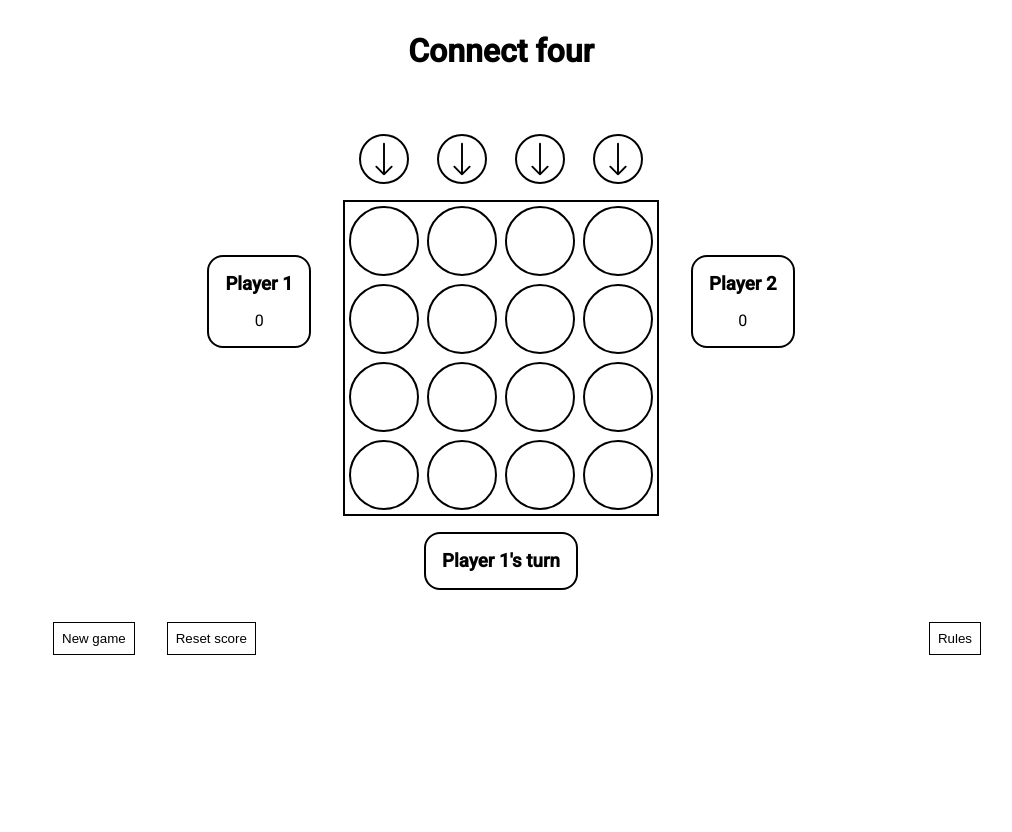
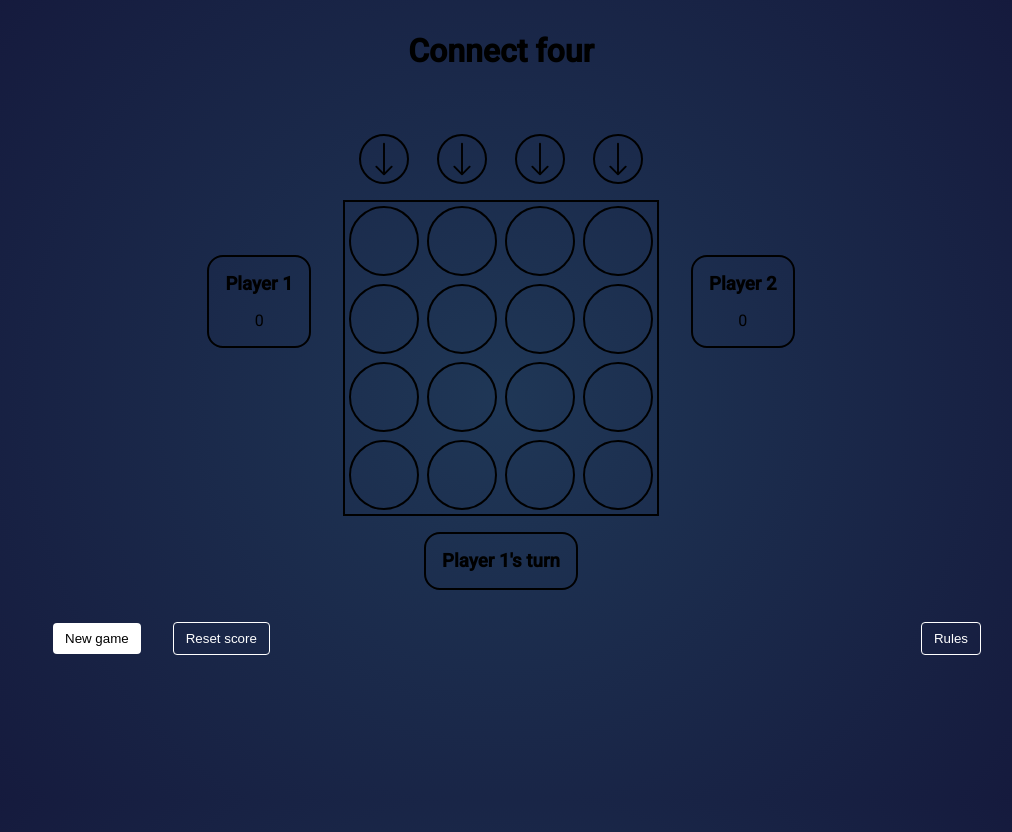
Before and after one commit to felicialyden/connect-four, an Angular app: page / in a window 1280 px wide. Shown: the whole page, without its empty margins (139-1151 px from the left). Built offline with nearby package versions, Linux system fonts and the light colour scheme.

Commit message:
style buttons

```diff
--- a/src/app/app.component.css
+++ b/src/app/app.component.css
@@ -26,9 +26,29 @@
 }
 
 .btn {
-    padding: 0.5rem;
+    padding: 0.5rem 0.75rem;
     margin-left: 2rem;
-    background-color: white;
-    border: 1px solid black;
+    border-radius: 0.25rem;
     cursor: pointer;
 }
+
+.btn-primary  {
+    background-color: white;
+    border: none;
+}
+
+.btn-primary:hover {
+    color: hsl(214, 51%, 49%);
+}
+
+.btn-secondary {
+    background-color: transparent;
+    color: white;
+    border: 1px solid white;
+}
+
+.btn-secondary:hover {
+    background-color: white;
+    color: black;
+    border: 1px solid white;
+}
--- a/src/app/app.component.html
+++ b/src/app/app.component.html
@@ -11,9 +11,9 @@
   </div>
   <div class="btn-wrapper">
     <div class="game-actions-wrapper">
-    <button class="btn" (click)="onGameAction('newGame')"> New game</button>
-    <button class="btn" (click)="onGameAction('resetScore')"> Reset score</button>
+    <button class="btn btn-primary" (click)="onGameAction('newGame')"> New game</button>
+    <button class="btn btn-secondary" (click)="onGameAction('resetScore')"> Reset score</button>
   </div>
-    <button class="btn" (click)="onSeeRules()">Rules</button>
+    <button class="btn btn-secondary" (click)="onSeeRules()">Rules</button>
   </div>
   </main>
--- a/src/app/modal/modal.component.css
+++ b/src/app/modal/modal.component.css
@@ -18,6 +18,8 @@
     padding: 0.5rem;
     background-color: white;
     border: 1px solid black;
+    padding: 0.5rem 0.75rem;
+    border-radius: 0.25rem;
     align-self: end;
     cursor: pointer;
 }
--- a/src/styles.css
+++ b/src/styles.css
@@ -4,4 +4,7 @@
     padding: 0;
 }
 html, body { height: 100%; }
-body { margin: 0; font-family: Roboto, "Helvetica Neue", sans-serif; }
+body {
+    margin: 0; font-family: Roboto, "Helvetica Neue", sans-serif;
+    background: radial-gradient(circle at center, hsl(214, 47%, 23%), hsl(237, 49%, 15%));
+}
```
Also changed, not shown: src/app/app.component.ts (line endings or trailing spaces).
